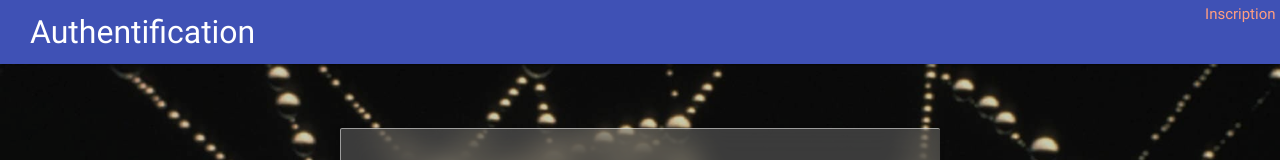
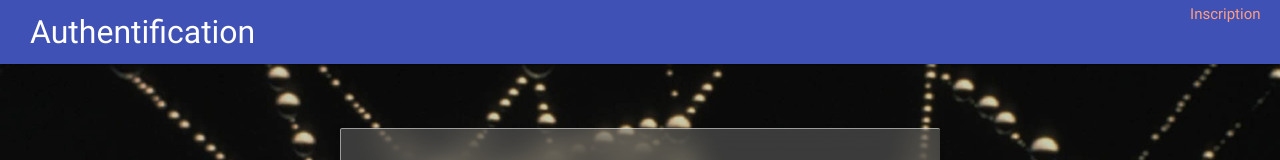
Before and after one commit to roselle-nicolas/react-component-auth, a React (Create React App) app: page / in a window 1280 px wide. Shown: the top 160 px of the page. Built offline with nearby package versions, Linux system fonts and the light colour scheme.

Commit message:
design linkAuth + hover

```diff
--- a/src/components/header-side-bar/header-side-bar.scss
+++ b/src/components/header-side-bar/header-side-bar.scss
@@ -34,5 +34,8 @@ nav {
     right: .3rem;
     color: $secondary-color;
     cursor: pointer;
-    margin-bottom: 2rem;
+    margin: 0 1rem 2rem 0;
+    &:hover {
+        text-decoration: underline;
+    }
 }
```
